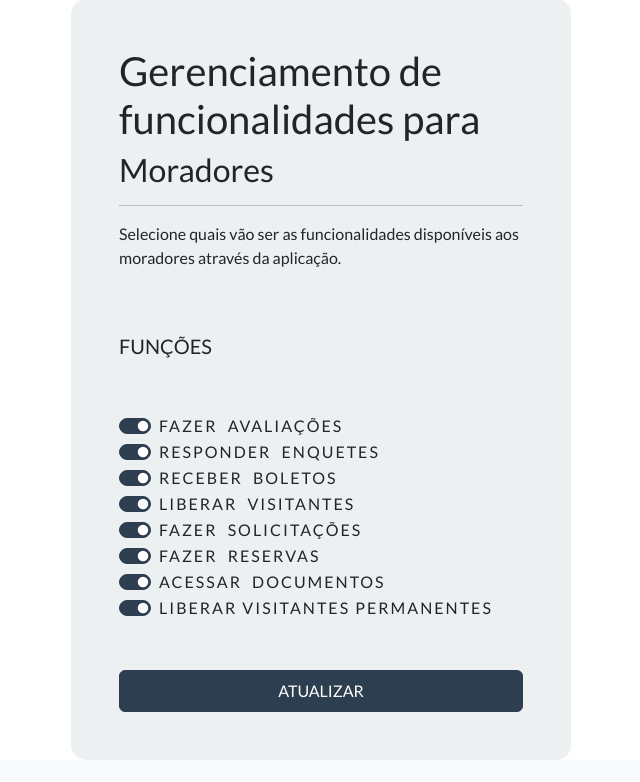
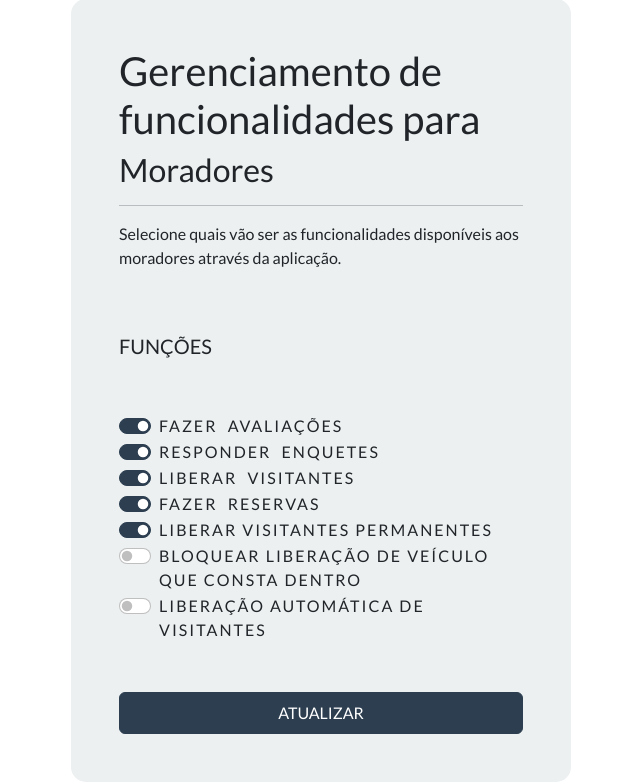
Before and after one commit to AppGroupBrasil/app-portaria, a Django app: page /config-residents/ in a window 1280 px wide. Shown: the part 117-899 px from the top of the page, without its empty margins (319-959 px from the left). Before the commit the page ends 877 px from the top, so only its background shows below. Run offline with Django 4.2, Linux system fonts and the light colour scheme; the visitor is signed in with stand-in values (Sample User, id 1); data comes from the database, SQL or seed files in the repository; parts of the project's set-up code (start-up, migrations or seed data) failed here and were passed over; some libraries are stand-ins or nearby versions.

Commit message:
feat(config): chaves para bloqueio de veiculo no patio e saida sem liberacao
- block_vehicle_inside (padrao desligado): permite nova liberacao mesmo com o veiculo constando dentro
- auto_visitant_leave (padrao desligado): portaria da baixa na saida sem a autorizacao do cliente
- ambas com switch na tela de funcionalidades do morador
- migracao de dados liga auto_visitant_leave apenas para o Loginveste

```diff
--- a/info/info_viwes/condominium/apartment/apartment_view.py
+++ b/info/info_viwes/condominium/apartment/apartment_view.py
@@ -77,6 +77,18 @@ def _normalize_visitant_plate(vehicle_plate):
     return str(vehicle_plate).replace(' ', '').replace('-', '')
 
 
+def _vehicle_inside_block_enabled(condominium):
+    """Chave liga/desliga do bloqueio de veiculo que consta dentro do condominio."""
+    features, _ = ResidentFeatures.objects.get_or_create(condominium=condominium)
+    return features.block_vehicle_inside
+
+
+def _auto_visitant_leave_enabled(condominium):
+    """Chave liga/desliga: portaria dá baixa na saída sem a liberação do cliente."""
+    features, _ = ResidentFeatures.objects.get_or_create(condominium=condominium)
+    return features.auto_visitant_leave
+
+
 def _vehicle_inside_condominium(condominium, vehicle_plate):
     """Retorna o Visitant ativo (entrou e nao saiu) para a placa, ou None."""
     normalized_plate = _normalize_visitant_plate(vehicle_plate)
@@ -945,7 +957,9 @@ def add_visitant(request):
         if form.is_valid():
             visitant_name = form.cleaned_data['name']
             visitant_plate = _normalize_visitant_plate(form.cleaned_data.get('vehicle_plate'))
-            active_inside = _vehicle_inside_condominium(condominium, visitant_plate)
+            active_inside = None
+            if _vehicle_inside_block_enabled(condominium):
+                active_inside = _vehicle_inside_condominium(condominium, visitant_plate)
             if active_inside:
                 messages.error(request, _vehicle_inside_message(active_inside, resident))
                 features_ctx, _ = ResidentFeatures.objects.get_or_create(condominium=condominium)
@@ -1075,6 +1089,8 @@ def condominium_visitants(request):
     paginator = Paginator(visitants, 20)  # Show 20 visitants per page
     page_number = request.GET.get('page')  # Get the page number from the request
     page_obj = paginator.get_page(page_number)  # Get the page object
+
+    auto_leave = _auto_visitant_leave_enabled(condominium)
 
     visitants_list = []
     for visitant in page_obj:
@@ -1091,7 +1107,7 @@ def condominium_visitants(request):
             'leaves': visitant.leaves_in,
             'visit': visitant.visit_in,
             'count': visitant.count,  # Annotated count
-            'can_leave': visitant.can_leave,
+            'can_leave': visitant.can_leave or auto_leave,
             'arrived': visitant.arrived,
             'delivery_code': visitant.delivery_code if visitant.delivery_code else "",
         }
@@ -1198,7 +1214,9 @@ def add_visitant_security(request):
             visitant_name = form.cleaned_data['name']
             dedup_apartment = form.cleaned_data['apartment']
             visitant_plate = _normalize_visitant_plate(form.cleaned_data.get('vehicle_plate'))
-            active_inside = _vehicle_inside_condominium(condominium, visitant_plate)
+            active_inside = None
+            if _vehicle_inside_block_enabled(condominium):
+                active_inside = _vehicle_inside_condominium(condominium, visitant_plate)
             if active_inside:
                 messages.error(request, _vehicle_inside_message(active_inside, None))
                 context = {'form': form, 'mandatory': mandatory}
@@ -1294,7 +1312,7 @@ def visitant_departure(request, id):
     condominium = get_condominium(request)
     visitant = get_object_or_404(Visitant, pk=int(id), condominium=condominium)
 
-    if visitant.leaves_in is None and not visitant.can_leave:
+    if visitant.leaves_in is None and not visitant.can_leave and not _auto_visitant_leave_enabled(condominium):
         messages.error(request, "O cliente ainda não liberou a saída deste veículo. "
                                 "Entre em contato com a empresa e solicite a liberação.")
         return redirect(reverse('info:condominium-visitants'))
--- a/info/models.py
+++ b/info/models.py
@@ -1651,6 +1651,12 @@ class ResidentFeatures(models.Model):
     booking = models.BooleanField(default=True)
     documents = models.BooleanField(default=True)
     permanent = models.BooleanField(default=True)
+    block_vehicle_inside = models.BooleanField(
+        default=False, verbose_name="Bloquear liberação de veículo que consta dentro"
+    )
+    auto_visitant_leave = models.BooleanField(
+        default=False, verbose_name="Liberação automática de visitantes"
+    )
 
 
 class Folder(models.Model):
--- a/info/templates/info/condominium/account/resident_features.html
+++ b/info/templates/info/condominium/account/resident_features.html
@@ -96,6 +96,22 @@
                     {% endif %}
                     <label style="letter-spacing: 2px;" class="form-check-label " for="id_permanent">LIBERAR VISITANTES PERMANENTES</label>
                 </div>
+                <div class="form-check form-switch">
+                    {% if features.block_vehicle_inside %}
+                        <input class="form-check-input" type="checkbox" id="id_block_vehicle_inside" name="block_vehicle_inside" checked>
+                    {% else %}
+                        <input class="form-check-input" type="checkbox" id="id_block_vehicle_inside" name="block_vehicle_inside">
+                    {% endif %}
+                    <label style="letter-spacing: 2px;" class="form-check-label " for="id_block_vehicle_inside">BLOQUEAR LIBERAÇÃO DE VEÍCULO QUE CONSTA DENTRO</label>
+                </div>
+                <div class="form-check form-switch">
+                    {% if features.auto_visitant_leave %}
+                        <input class="form-check-input" type="checkbox" id="id_auto_visitant_leave" name="auto_visitant_leave" checked>
+                    {% else %}
+                        <input class="form-check-input" type="checkbox" id="id_auto_visitant_leave" name="auto_visitant_leave">
+                    {% endif %}
+                    <label style="letter-spacing: 2px;" class="form-check-label " for="id_auto_visitant_leave">LIBERAÇÃO AUTOMÁTICA DE VISITANTES</label>
+                </div>
             {% endif %}
             <br>
             <br>
--- a/info/views.py
+++ b/info/views.py
@@ -201,6 +201,8 @@ def config_residents(request):
         features.booking = request.POST.get("booking") is not None and request.POST.get("booking") == "on"
         features.documents = request.POST.get("documents") is not None and request.POST.get("documents") == "on"
         features.permanent = request.POST.get("permanent") is not None and request.POST.get("permanent") == "on"
+        features.block_vehicle_inside = request.POST.get("block_vehicle_inside") == "on"
+        features.auto_visitant_leave = request.POST.get("auto_visitant_leave") == "on"
         features.save()
 
         for resident in user.get_residents():
```
Also changed, not shown: info/migrations/0169_residentfeatures_block_vehicle_inside.py (added), info/migrations/0170_residentfeatures_auto_visitant_leave.py (added), info/migrations/0171_enable_auto_visitant_leave_loginveste.py (added).
